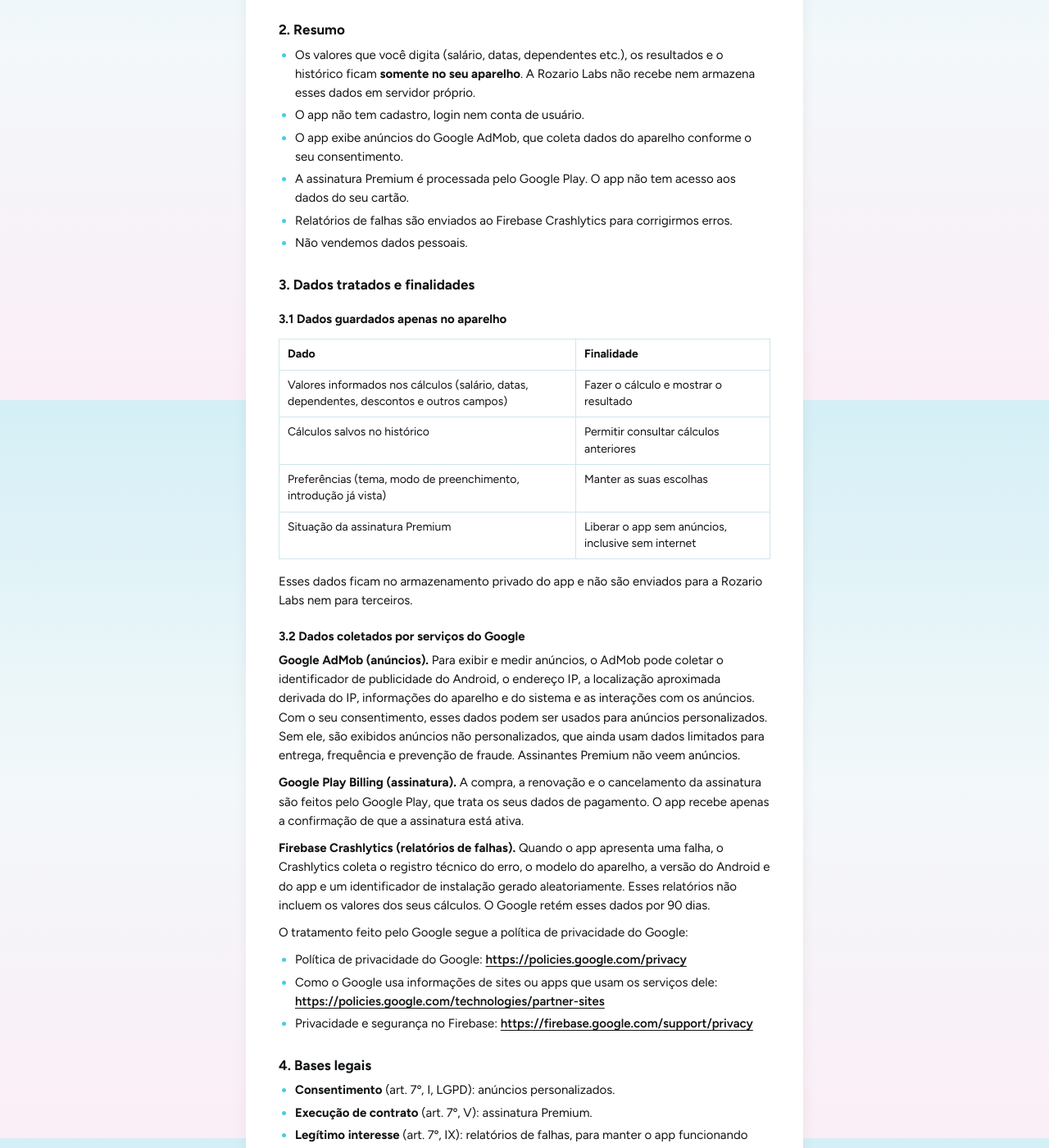
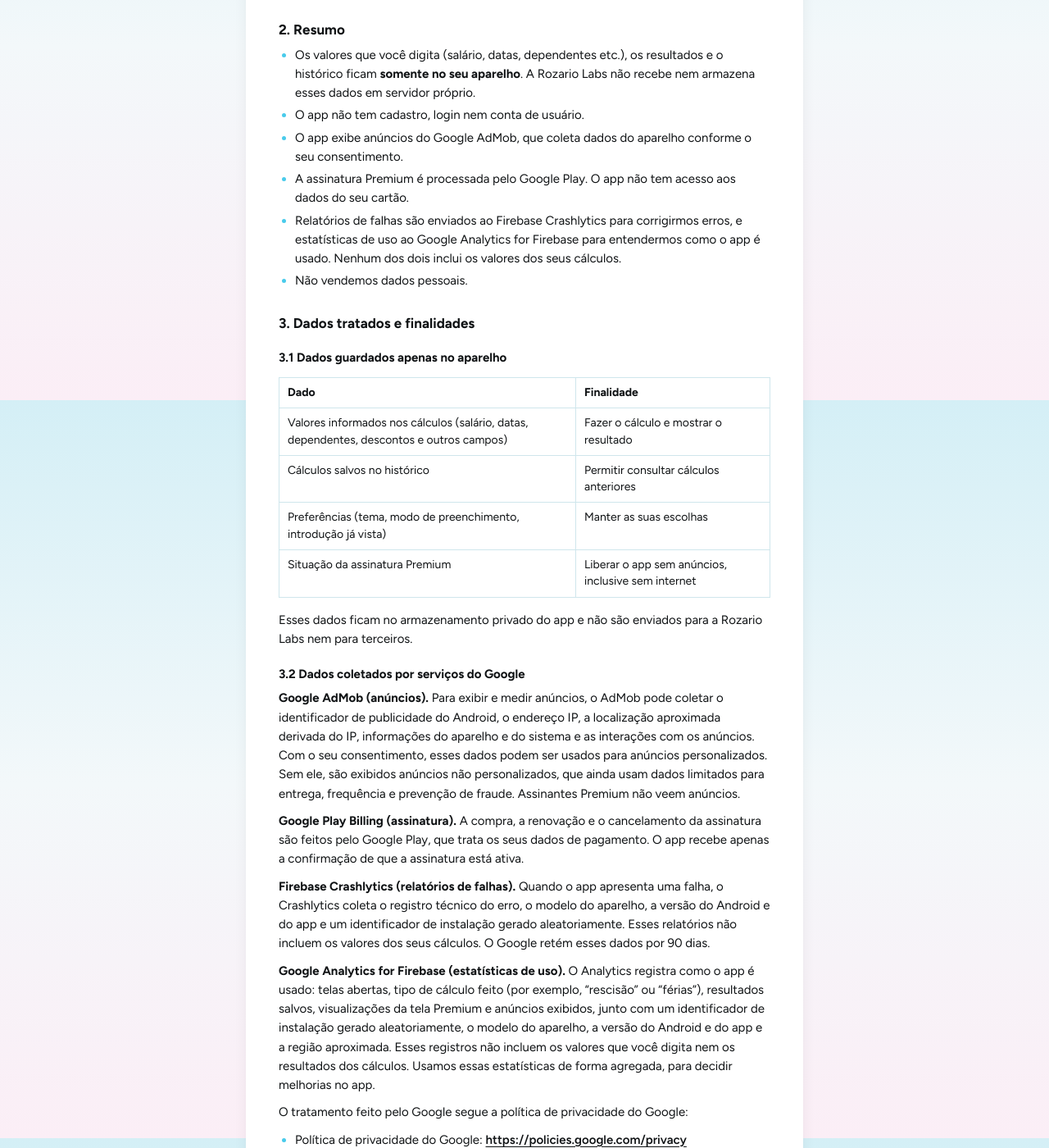
Before and after one commit to rozariolabs/rozariolabs.github.io, a Jekyll site: the page built from privacidade.md, in a window 1280 px wide and 1400 px high, scrolled down 412 px. Shown: the whole window at 82% size. Built offline with Jekyll 4.4.1, drawn with Linux system fonts in a browser that asks for light colours; some of the changed text lies outside the part shown.

Commit message:
docs: politica de privacidade inclui o Google Analytics for Firebase
Co-Authored-By: Claude Opus 5.5 <noreply@anthropic.com>

```diff
--- a/privacidade.md
+++ b/privacidade.md
@@ -20,7 +20,7 @@ Contato para qualquer assunto de privacidade, inclusive o exercício dos seus di
 - O app não tem cadastro, login nem conta de usuário.
 - O app exibe anúncios do Google AdMob, que coleta dados do aparelho conforme o seu consentimento.
 - A assinatura Premium é processada pelo Google Play. O app não tem acesso aos dados do seu cartão.
-- Relatórios de falhas são enviados ao Firebase Crashlytics para corrigirmos erros.
+- Relatórios de falhas são enviados ao Firebase Crashlytics para corrigirmos erros, e estatísticas de uso ao Google Analytics for Firebase para entendermos como o app é usado. Nenhum dos dois inclui os valores dos seus cálculos.
 - Não vendemos dados pessoais.
 
 ## 3. Dados tratados e finalidades
@@ -44,6 +44,8 @@ Esses dados ficam no armazenamento privado do app e não são enviados para a Ro
 
 **Firebase Crashlytics (relatórios de falhas).** Quando o app apresenta uma falha, o Crashlytics coleta o registro técnico do erro, o modelo do aparelho, a versão do Android e do app e um identificador de instalação gerado aleatoriamente. Esses relatórios não incluem os valores dos seus cálculos. O Google retém esses dados por 90 dias.
 
+**Google Analytics for Firebase (estatísticas de uso).** O Analytics registra como o app é usado: telas abertas, tipo de cálculo feito (por exemplo, "rescisão" ou "férias"), resultados salvos, visualizações da tela Premium e anúncios exibidos, junto com um identificador de instalação gerado aleatoriamente, o modelo do aparelho, a versão do Android e do app e a região aproximada. Esses registros não incluem os valores que você digita nem os resultados dos cálculos. Usamos essas estatísticas de forma agregada, para decidir melhorias no app.
+
 O tratamento feito pelo Google segue a política de privacidade do Google:
 
 - Política de privacidade do Google: [https://policies.google.com/privacy](https://policies.google.com/privacy)
@@ -54,7 +56,7 @@ O tratamento feito pelo Google segue a política de privacidade do Google:
 
 - **Consentimento** (art. 7º, I, LGPD): anúncios personalizados.
 - **Execução de contrato** (art. 7º, V): assinatura Premium.
-- **Legítimo interesse** (art. 7º, IX): relatórios de falhas, para manter o app funcionando corretamente, e anúncios não personalizados, que custeiam a versão gratuita.
+- **Legítimo interesse** (art. 7º, IX): relatórios de falhas, para manter o app funcionando corretamente; estatísticas de uso agregadas, para melhorar o app; e anúncios não personalizados, que custeiam a versão gratuita.
 
 ## 5. Consentimento para anúncios
 
@@ -72,6 +74,7 @@ Os serviços do Google podem processar dados fora do Brasil, com as garantias pr
 
 - **Dados no aparelho:** ficam guardados até você excluí-los. Para excluir um cálculo, deslize-o para a esquerda no Histórico. Para apagar tudo, limpe os dados do app nas configurações do Android ou desinstale o app.
 - **Relatórios de falhas:** são retidos pelo Google por 90 dias.
+- **Estatísticas de uso:** os dados ligados ao identificador de instalação são retidos pelo Google Analytics por 2 meses. Depois disso ficam apenas relatórios agregados.
 - **Dados de anúncios e de pagamento:** seguem os prazos de retenção do Google.
 
 Como o app não tem contas de usuário, não há conta para excluir.
```
